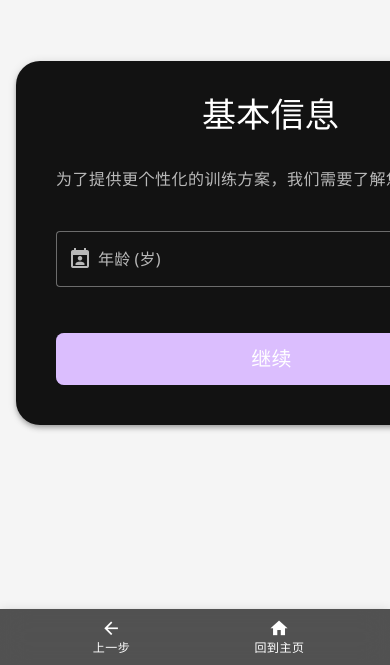
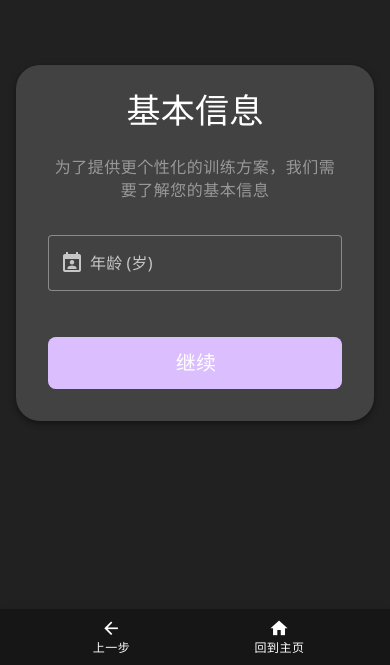
Before and after one commit to xcsweb/twoeyes-vue, a Vue app: page /#/exam/user-info in a window 390 px wide. Shown: the part 179-844 px from the top of the page. Built offline with nearby package versions, Linux system fonts and the light colour scheme.

Commit message:
fix: adapt user info form for mobile screens with proper text wrapping and fix reset application routing bug

```diff
--- a/public/version.json
+++ b/public/version.json
@@ -1 +1 @@
-{"version":"1775886379584"}
+{"version":"1775888929173"}
--- a/src/views/HomeMenuLevel.vue
+++ b/src/views/HomeMenuLevel.vue
@@ -208,7 +208,7 @@ const unlockAllStages = () => {
 const resetSystem = () => {
   if (confirm('确认清空所有本地数据并重置应用吗？此操作不可逆。')) {
     localStorage.clear()
-    window.location.href = '/'
+    window.location.reload() // Use reload instead of href='/' to clear memory cache without routing weirdness
   }
 }
 
--- a/src/views/UserInfoFormLevel.vue
+++ b/src/views/UserInfoFormLevel.vue
@@ -1,12 +1,12 @@
 <template>
-  <v-container fluid class="fill-height bg-grey-lighten-4">
-    <v-row justify="center" align="center">
-      <v-col cols="12" sm="8" md="6" lg="4">
-        <v-card class="elevation-4 rounded-xl pa-6">
-          <v-card-title class="text-h4 text-center mb-6 font-weight-bold">
+  <v-container fluid class="fill-height bg-grey-darken-4 pa-0">
+    <v-row justify="center" align="center" class="ma-0 w-100">
+      <v-col cols="12" sm="8" md="6" lg="4" class="pa-4">
+        <v-card class="elevation-4 rounded-xl pa-4 pa-sm-6 w-100 bg-grey-darken-3">
+          <v-card-title class="text-h4 text-center mb-4 mb-sm-6 font-weight-bold text-white text-wrap">
             基本信息
           </v-card-title>
-          <v-card-subtitle class="text-center mb-6 text-body-1">
+          <v-card-subtitle class="text-center mb-4 mb-sm-6 text-body-1 text-grey-lighten-1 text-wrap" style="white-space: normal;">
             为了提供更个性化的训练方案，我们需要了解您的基本信息
           </v-card-subtitle>
 
```
Also changed, not shown: public/screenshots/alignment_exercise_ui.png.
